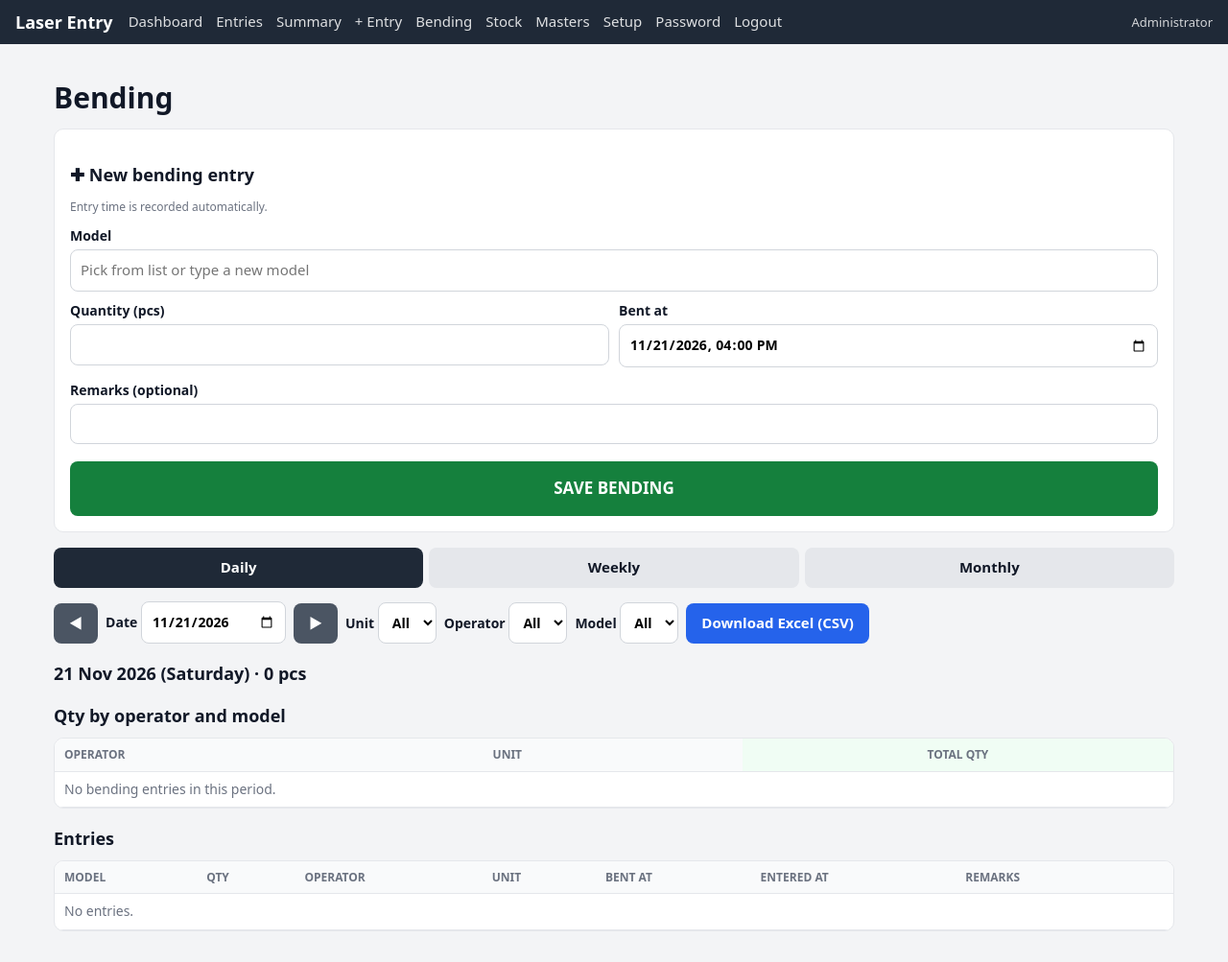
After one commit to abrai2134/laserentry, a Flask app: page /bending in a window 1280 px wide. The commit adds this page. Shown: the whole page at 96% size. Run offline with Flask 3, Linux system fonts and the light colour scheme; the visitor is signed in with stand-in values (Sample User, id 1); data comes from the database, SQL or seed files in the repository; data that the repository does not hold is empty.

Commit message:
Add bending section: model + qty entries with summary
Operators record bending by model and quantity with automatic entry time and
editable 'bent at' time. Daily/weekly/monthly qty per operator x model with
CSV, double-save guard, models list on Masters with edit/remove, and a
bending button on the operator home page.

Co-Authored-By: Claude Opus 5.5 <noreply@anthropic.com>
Claude-Session: https://claude.ai/code/session_01EZtD6B6UwsQM78saZcyVL5

```diff
--- a/app.py
+++ b/app.py
@@ -114,6 +114,24 @@ CREATE TABLE IF NOT EXISTS stock_moves (
     user_id INTEGER REFERENCES users(id)
 );
 CREATE INDEX IF NOT EXISTS idx_stock_key ON stock_moves(unit_id, material, thickness);
+CREATE TABLE IF NOT EXISTS bend_models (
+    id INTEGER PRIMARY KEY,
+    name TEXT NOT NULL UNIQUE,
+    active INTEGER NOT NULL DEFAULT 1,
+    added_by INTEGER REFERENCES users(id),
+    added_at TEXT
+);
+CREATE TABLE IF NOT EXISTS bending (
+    id INTEGER PRIMARY KEY,
+    user_id INTEGER NOT NULL REFERENCES users(id),
+    unit_id INTEGER REFERENCES units(id),
+    model TEXT NOT NULL,
+    qty INTEGER NOT NULL,
+    remarks TEXT,
+    done_at TEXT NOT NULL,         -- when the bending was done
+    entered_at TEXT NOT NULL       -- when it was entered (server time, cannot be changed)
+);
+CREATE INDEX IF NOT EXISTS idx_bending_done ON bending(done_at);
 CREATE TABLE IF NOT EXISTS masters_log (
     id INTEGER PRIMARY KEY,
     at TEXT NOT NULL,
@@ -393,6 +411,7 @@ def thickness_list():
 # what operators can add themselves: kind -> (table, label, cleaner)
 ITEM_KINDS = {
     "sheet": ("sheet_names", "sheet name", lambda v: (v or "").strip().upper()),
+    "model": ("bend_models", "model", lambda v: (v or "").strip().upper()),
     "thickness": ("thicknesses", "thickness", clean_code),
     "material": ("materials", "material", clean_code),
 }
@@ -581,6 +600,7 @@ MASTER_KINDS = {
     "material": ("materials", "material", "material", clean_code),
     "thickness": ("thicknesses", "thickness", "thickness", clean_code),
     "sheet": ("sheet_names", "sheet_name", "sheet name", lambda v: (v or "").strip().upper()),
+    "model": ("bend_models", "model", "model", lambda v: (v or "").strip().upper()),
 }
 
 
@@ -619,18 +639,19 @@ def rename_master(kind, item_id, raw):
             target = row["id"]
         n = recompute_codes("e.machine_id=?", (target,))
     else:
-        ids = [r[0] for r in db.execute(f"SELECT id FROM entries WHERE {col}=?", (old,))]
+        etab = "bending" if kind == "model" else "entries"
+        ids = [r[0] for r in db.execute(f"SELECT id FROM {etab} WHERE {col}=?", (old,))]
         other = db.execute(f"SELECT * FROM {table} WHERE name=? AND id<>?", (new, row["id"])).fetchone()
         if other:
             db.execute(f"UPDATE {table} SET active=1 WHERE id=?", (other["id"],))
             db.execute(f"DELETE FROM {table} WHERE id=?", (row["id"],))
         else:
             db.execute(f"UPDATE {table} SET name=? WHERE id=?", (new, row["id"]))
-        db.execute(f"UPDATE entries SET {col}=? WHERE {col}=?", (new, old))
+        db.execute(f"UPDATE {etab} SET {col}=? WHERE {col}=?", (new, old))
         if kind in ("material", "thickness"):
             db.execute(f"UPDATE stock_moves SET {col}=? WHERE {col}=?", (new, old))
         n = len(ids)
-        if ids and kind != "material":
+        if ids and kind not in ("material", "model"):
             recompute_codes(f"e.id IN ({','.join('?' * len(ids))})", ids)
     msg = f"{label.capitalize()} {old} changed to {new}"
     return "ok", msg + (f" ({n} old entries updated)." if n else ".")
@@ -643,7 +664,8 @@ def remove_master(kind, item_id):
     row = db.execute(f"SELECT * FROM {table} WHERE id=?", (item_id,)).fetchone()
     if not row:
         return "error", "Already removed."
-    used = db.execute(f"SELECT COUNT(*) FROM entries WHERE {col}=?",
+    etab = "bending" if kind == "model" else "entries"
+    used = db.execute(f"SELECT COUNT(*) FROM {etab} WHERE {col}=?",
                       (row["id"] if kind == "machine" else row["name"],)).fetchone()[0]
     if used:
         db.execute(f"UPDATE {table} SET active=0 WHERE id=?", (row["id"],))
@@ -703,7 +725,7 @@ def masters():
                 done(msg, cat, log=msg != "No change.")
         elif action.startswith("toggle_") and is_admin:
             table = {"machine": "machines", "material": "materials", "thickness": "thicknesses",
-                     "sheet": "sheet_names"}.get(action[7:])
+                     "sheet": "sheet_names", "model": "bend_models"}.get(action[7:])
             row = db.execute(f"SELECT * FROM {table} WHERE id=?", (f.get("id"),)).fetchone() if table else None
             if row:
                 db.execute(f"UPDATE {table} SET active=1-active WHERE id=?", (row["id"],))
@@ -724,7 +746,7 @@ def masters():
                               "WHERE m.active=1 AND m.unit_id=? ORDER BY m.name", (me["unit_id"],)).fetchall()
     thick = sorted(items("thicknesses"), key=lambda r: (-r["active"], thickness_key(r["name"])))
     return render_template("masters.html", machines=machines, materials=items("materials", "id"),
-                           thicknesses=thick, sheets=items("sheet_names"),
+                           thicknesses=thick, sheets=items("sheet_names"), models=items("bend_models"),
                            units=db.execute("SELECT * FROM units ORDER BY name").fetchall(),
                            log=db.execute("SELECT l.*, u.full_name FROM masters_log l LEFT JOIN users u "
                                           "ON u.id=l.user_id ORDER BY l.id DESC LIMIT 50").fetchall()
@@ -995,6 +1017,133 @@ def summary_csv():
             vals = [s["daily"].get(d, {}).get(u, 0) for u in s["op_ids"]]
             w.writerow([datetime.strptime(d, "%Y-%m-%d").strftime("%d-%m-%Y")] + vals + [sum(vals)])
     name = f"laser_summary_{s['period']}_{s['start'].isoformat()}.csv"
+    return Response("\ufeff" + out.getvalue(), mimetype="text/csv",
+                    headers={"Content-Disposition": f"attachment; filename={name}"})
+
+
+# ---------------------------------------------------------------- bending
+def bending_query(args, me, start, end):
+    where = "substr(b.done_at,1,10) BETWEEN ? AND ?"
+    params = [start.isoformat(), end.isoformat()]
+    if me["role"] != "admin":
+        where += " AND b.user_id=?"
+        params.append(me["id"])
+    else:
+        if args.get("unit"):
+            where += " AND b.unit_id=?"
+            params.append(args["unit"])
+        if args.get("user"):
+            where += " AND b.user_id=?"
+            params.append(args["user"])
+    if args.get("model"):
+        where += " AND b.model=?"
+        params.append(args["model"])
+    return where, params
+
+
+def bending_data(args, me):
+    period = args.get("period") if args.get("period") in ("day", "week", "month") else "day"
+    try:
+        day = datetime.strptime(args.get("date", ""), "%Y-%m-%d").date()
+    except ValueError:
+        day = now().date()
+    start, end, label, prev_day, next_day = period_range(period, day)
+    where, params = bending_query(args, me, start, end)
+    db = get_db()
+    rows = db.execute("SELECT b.*, us.full_name AS operator, un.name AS unit_name FROM bending b "
+                      "JOIN users us ON us.id=b.user_id LEFT JOIN units un ON un.id=b.unit_id "
+                      f"WHERE {where} ORDER BY b.done_at DESC, b.id DESC", params).fetchall()
+    models = sorted({r["model"] for r in rows})
+    ops = {}
+    for r in rows:
+        o = ops.setdefault(r["user_id"], {"operator": r["operator"], "unit": r["unit_name"] or "",
+                                          "cells": {}, "qty": 0, "entries": 0})
+        o["cells"][r["model"]] = o["cells"].get(r["model"], 0) + r["qty"]
+        o["qty"] += r["qty"]
+        o["entries"] += 1
+    operators = sorted(ops.values(), key=lambda o: -o["qty"])
+    totals = {m: sum(o["cells"].get(m, 0) for o in operators) for m in models}
+    return dict(period=period, date=day.isoformat(), label=label, start=start, end=end,
+                prev_day=prev_day.isoformat(), next_day=next_day.isoformat(), rows=rows,
+                models=models, operators=operators, totals=totals,
+                grand=sum(o["qty"] for o in operators))
+
+
+@app.route("/bending", methods=["GET", "POST"])
+@login_required
+def bending():
+    me = current_user()
+    is_admin = me["role"] == "admin"
+    db = get_db()
+    if request.method == "POST":
+        f = request.form
+        if f.get("action") == "delete":
+            row = db.execute("SELECT * FROM bending WHERE id=?", (f.get("id"),)).fetchone()
+            today = now().strftime("%Y-%m-%d")
+            if row and (is_admin or (row["user_id"] == me["id"] and row["entered_at"][:10] == today)):
+                db.execute("DELETE FROM bending WHERE id=?", (row["id"],))
+                db.commit()
+                flash(f"Deleted {row['model']} x {row['qty']}.", "ok")
+            else:
+                flash("You can delete only your own entries made today. Ask admin.", "error")
+            return redirect(request.referrer or url_for("bending"))
+        model = f.get("model", "").strip().upper()
+        try:
+            qty = int(f.get("qty") or "")
+        except ValueError:
+            qty = 0
+        done = parse_dt(f.get("done_at") or "") or now()
+        if not clean_code(model):
+            flash("Enter the model.", "error")
+        elif qty < 1:
+            flash("Enter quantity (1 or more).", "error")
+        elif done > now() + timedelta(minutes=5):
+            flash("Bending time cannot be in the future.", "error")
+        else:
+            db.execute("BEGIN IMMEDIATE")      # stop double saves from a double tap
+            dup = db.execute("SELECT 1 FROM bending WHERE user_id=? AND model=? AND qty=? "
+                             "AND (julianday(?)-julianday(entered_at))*86400 < 20",
+                             (me["id"], model, qty, now_str())).fetchone()
+            if dup:
+                db.rollback()
+                flash(f"{model} x {qty} was just saved. Not saved again.", "error")
+            else:
+                is_new = remember("bend_models", model, me["id"])
+                db.execute("INSERT INTO bending(user_id, unit_id, model, qty, remarks, done_at, entered_at) "
+                           "VALUES (?,?,?,?,?,?,?)",
+                           (me["id"], me["unit_id"], model, qty, f.get("remarks", "").strip(),
+                            done.strftime(TS_FMT), now_str()))
+                db.commit()
+                flash(f"Saved bending: {model} x {qty} pcs." + (" New model added to the list." if is_new else ""), "ok")
+        return redirect(url_for("bending"))
+
+    data = bending_data(request.args, me)
+    models = [r["name"] for r in db.execute("SELECT name FROM bend_models WHERE active=1 ORDER BY name")]
+    return render_template("bending.html", b=data, args=request.args, model_list=models,
+                           today=now().strftime("%Y-%m-%d"), now_local=now().strftime("%Y-%m-%dT%H:%M"),
+                           units=db.execute("SELECT * FROM units ORDER BY name").fetchall(),
+                           users=db.execute("SELECT * FROM users WHERE role='operator' ORDER BY full_name").fetchall())
+
+
+@app.route("/bending.csv")
+@login_required
+def bending_csv():
+    b = bending_data(request.args, current_user())
+    out = io.StringIO()
+    w = csv.writer(out)
+    w.writerow([f"Bending summary - {b['label']}"])
+    w.writerow([])
+    w.writerow(["Operator", "Unit"] + b["models"] + ["Total qty"])
+    for o in b["operators"]:
+        w.writerow([o["operator"], o["unit"]] + [o["cells"].get(m, 0) for m in b["models"]] + [o["qty"]])
+    w.writerow(["TOTAL", ""] + [b["totals"][m] for m in b["models"]] + [b["grand"]])
+    w.writerow([])
+    w.writerow(["All entries"])
+    w.writerow(["Bent at", "Entered at", "Operator", "Unit", "Model", "Qty", "Remarks"])
+    for r in b["rows"]:
+        w.writerow([r["done_at"], r["entered_at"], r["operator"], r["unit_name"] or "", r["model"], r["qty"],
+                    r["remarks"] or ""])
+    name = f"bending_{b['period']}_{b['start'].isoformat()}.csv"
     return Response("\ufeff" + out.getvalue(), mimetype="text/csv",
                     headers={"Content-Disposition": f"attachment; filename={name}"})
 
--- a/static/style.css
+++ b/static/style.css
@@ -67,3 +67,4 @@ table.stock td.num, table.stock th.num { text-align:center; }
 .stockline.ok, .stockline.low, .stockline.neg { padding:8px 10px; border-radius:8px; }
 .stockline.ok { background:#dcfce7; color:#14532d; } .stockline.low { background:#fef3c7; color:#92400e; } .stockline.neg { background:#fee2e2; color:#7f1d1d; }
 .grid2.tight { gap:0 10px; grid-template-columns:repeat(auto-fit,minmax(140px,1fr)); }
+.btn.bend { background:#7c3aed; }
--- a/templates/base.html
+++ b/templates/base.html
@@ -16,6 +16,7 @@
       <a href="{{ url_for('entries') }}">Entries</a>
       <a href="{{ url_for('summary') }}">Summary</a>
       <a href="{{ url_for('new_entry') }}">+ Entry</a>
+      <a href="{{ url_for('bending') }}">Bending</a>
       <a href="{{ url_for('stock') }}">Stock</a>
       <a href="{{ url_for('masters') }}">Masters</a>
       <a href="{{ url_for('admin') }}">Setup</a>
@@ -23,6 +24,7 @@
       <a href="{{ url_for('home') }}">Home</a>
       <a href="{{ url_for('entries') }}">My entries</a>
       <a href="{{ url_for('summary') }}">My summary</a>
+      <a href="{{ url_for('bending') }}">Bending</a>
       <a href="{{ url_for('stock') }}">Stock</a>
       <a href="{{ url_for('masters') }}">Masters</a>
     {% endif %}
--- /dev/null
+++ b/templates/bending.html
@@ -0,0 +1,93 @@
+{% extends 'base.html' %}
+{% block body %}
+{% macro csrf() %}<input type="hidden" name="csrf" value="{{ csrf_token }}">{% endmacro %}
+{% set admin = me.role == 'admin' %}
+{% set q = {'unit': args.get('unit',''), 'user': args.get('user',''), 'model': args.get('model','')} %}
+<h1>Bending</h1>
+
+<form class="card" method="post" id="bf">{{ csrf() }}
+  <h2>✚ New bending entry</h2>
+  <p class="muted small">Entry time is recorded automatically.</p>
+  <label for="model">Model</label>
+  <div class="row">
+    <input name="model" id="model" list="models" required autocapitalize="characters" autocomplete="off" placeholder="Pick from list or type a new model">
+    <button type="button" class="btn addbtn" id="addModel">+ Add</button>
+  </div>
+  <datalist id="models">{% for m in model_list %}<option value="{{ m }}">{% endfor %}</datalist>
+  <div class="small" id="modelHint"></div>
+  <div class="grid2 tight">
+    <label>Quantity (pcs) <input name="qty" type="number" min="1" inputmode="numeric" required></label>
+    <label>Bent at <input type="datetime-local" name="done_at" value="{{ now_local }}" max="{{ now_local }}"></label>
+  </div>
+  <label>Remarks (optional) <input name="remarks"></label>
+  <button class="btn big start">SAVE BENDING</button>
+</form>
+
+<div class="tabs">
+  {% for p, t in [('day','Daily'),('week','Weekly'),('month','Monthly')] %}
+    <a class="{{ 'on' if b.period == p }}" href="{{ url_for('bending', period=p, date=b.date, **q) }}">{{ t }}</a>
+  {% endfor %}
+</div>
+<form class="filters" method="get">
+  <input type="hidden" name="period" value="{{ b.period }}">
+  <a class="btn alt" href="{{ url_for('bending', period=b.period, date=b.prev_day, **q) }}">◀</a>
+  <label>Date <input type="date" name="date" value="{{ b.date }}" onchange="this.form.submit()"></label>
+  <a class="btn alt" href="{{ url_for('bending', period=b.period, date=b.next_day, **q) }}">▶</a>
+  {% if admin %}
+  <label>Unit <select name="unit" onchange="this.form.submit()"><option value="">All</option>{% for u in units %}<option value="{{ u.id }}" {{ 'selected' if args.get('unit') == u.id|string }}>{{ u.name }}</option>{% endfor %}</select></label>
+  <label>Operator <select name="user" onchange="this.form.submit()"><option value="">All</option>{% for u in users %}<option value="{{ u.id }}" {{ 'selected' if args.get('user') == u.id|string }}>{{ u.full_name }}</option>{% endfor %}</select></label>
+  {% endif %}
+  <label>Model <select name="model" onchange="this.form.submit()"><option value="">All</option>{% for m in model_list %}<option {{ 'selected' if args.get('model') == m }}>{{ m }}</option>{% endfor %}</select></label>
+  <a class="btn" href="{{ url_for('bending_csv', period=b.period, date=b.date, **q) }}">Download Excel (CSV)</a>
+</form>
+
+<h2>{{ b.label }} · {{ b.grand }} pcs</h2>
+<h2>Qty by operator and model</h2>
+<div class="tablewrap"><table class="pivot">
+  <thead><tr><th>Operator</th>{% if admin %}<th>Unit</th>{% endif %}{% for m in b.models %}<th class="num">{{ m }}</th>{% endfor %}<th class="num tot">Total qty</th></tr></thead>
+  <tbody>{% for o in b.operators %}
+    <tr><td><b>{{ o.operator }}</b></td>{% if admin %}<td>{{ o.unit }}</td>{% endif %}
+      {% for m in b.models %}<td class="num">{{ o.cells.get(m) or '-' }}</td>{% endfor %}
+      <td class="num tot">{{ o.qty }}</td></tr>
+  {% else %}<tr><td colspan="3" class="muted">No bending entries in this period.</td></tr>{% endfor %}</tbody>
+  {% if b.operators %}<tfoot><tr><th>TOTAL</th>{% if admin %}<th></th>{% endif %}{% for m in b.models %}<th class="num">{{ b.totals[m] }}</th>{% endfor %}<th class="num tot">{{ b.grand }}</th></tr></tfoot>{% endif %}
+</table></div>
+
+<h2>Entries</h2>
+<div class="tablewrap"><table>
+  <thead><tr><th>Model</th><th class="num">Qty</th>{% if admin %}<th>Operator</th><th>Unit</th>{% endif %}<th>Bent at</th><th>Entered at</th><th>Remarks</th><th></th></tr></thead>
+  <tbody>{% for r in b.rows %}
+    <tr><td><b>{{ r.model }}</b></td><td class="num">{{ r.qty }}</td>{% if admin %}<td>{{ r.operator }}</td><td>{{ r.unit_name or '' }}</td>{% endif %}
+      <td>{{ r.done_at|dt }}</td><td>{{ r.entered_at|dt }}</td><td style="white-space:normal">{{ r.remarks or '' }}</td>
+      <td>{% if admin or (r.user_id == me.id and r.entered_at[:10] == today) %}
+        <form method="post" class="inline" onsubmit="return confirm('Delete {{ r.model }} x {{ r.qty }}?')">{{ csrf() }}<input type="hidden" name="action" value="delete"><input type="hidden" name="id" value="{{ r.id }}"><button class="link danger">delete</button></form>{% endif %}</td></tr>
+  {% else %}<tr><td colspan="8" class="muted">No entries.</td></tr>{% endfor %}</tbody>
+</table></div>
+
+<script>
+  (function () {
+    const known = new Set({{ model_list|tojson }});
+    const box = document.getElementById('model'), btn = document.getElementById('addModel'), hint = document.getElementById('modelHint');
+    let keep = false;
+    function upd() {
+      const v = box.value.trim().toUpperCase(), isNew = v && !known.has(v);
+      btn.style.display = isNew ? '' : 'none';
+      if (isNew) { hint.className = 'small warn'; hint.textContent = 'New model. Press "+ Add" to save it to the list.'; }
+      else if (!keep) { hint.className = 'small'; hint.textContent = ''; }
+    }
+    box.addEventListener('input', () => { keep = false; upd(); });
+    btn.addEventListener('click', async () => {
+      const fd = new FormData(); fd.append('csrf', '{{ csrf_token }}'); fd.append('kind', 'model'); fd.append('name', box.value);
+      try {
+        const data = await (await fetch('{{ url_for("add_item") }}', {method: 'POST', body: fd})).json();
+        if (data.ok) {
+          known.add(data.name); box.value = data.name;
+          const o = document.createElement('option'); o.value = data.name; document.getElementById('models').appendChild(o);
+          keep = true; upd(); hint.className = 'small okmsg'; hint.textContent = '✔ ' + data.message;
+        } else { hint.className = 'small warn'; hint.textContent = data.message; }
+      } catch (e) { hint.className = 'small warn'; hint.textContent = 'Could not save. Refresh the page and try again.'; }
+    });
+    upd();
+  })();
+</script>
+{% endblock %}
--- a/templates/home.html
+++ b/templates/home.html
@@ -3,6 +3,7 @@
 <div class="actions">
   <a class="btn big start" href="{{ url_for('new_entry', mode='live') }}">▶ START CUTTING A SHEET</a>
   <a class="btn big alt" href="{{ url_for('new_entry', mode='manual') }}">✎ Enter a sheet already cut</a>
+  <a class="btn big bend" href="{{ url_for('bending') }}">⤵ BENDING ENTRY (model + qty)</a>
 </div>
 <p class="muted">Today: <b>{{ today_count[0] }}</b> sheets, <b>{{ today_count[1] }}</b> pcs</p>
 
```
Also changed, not shown: templates/masters.html (+11 -0 lines), README.md.
